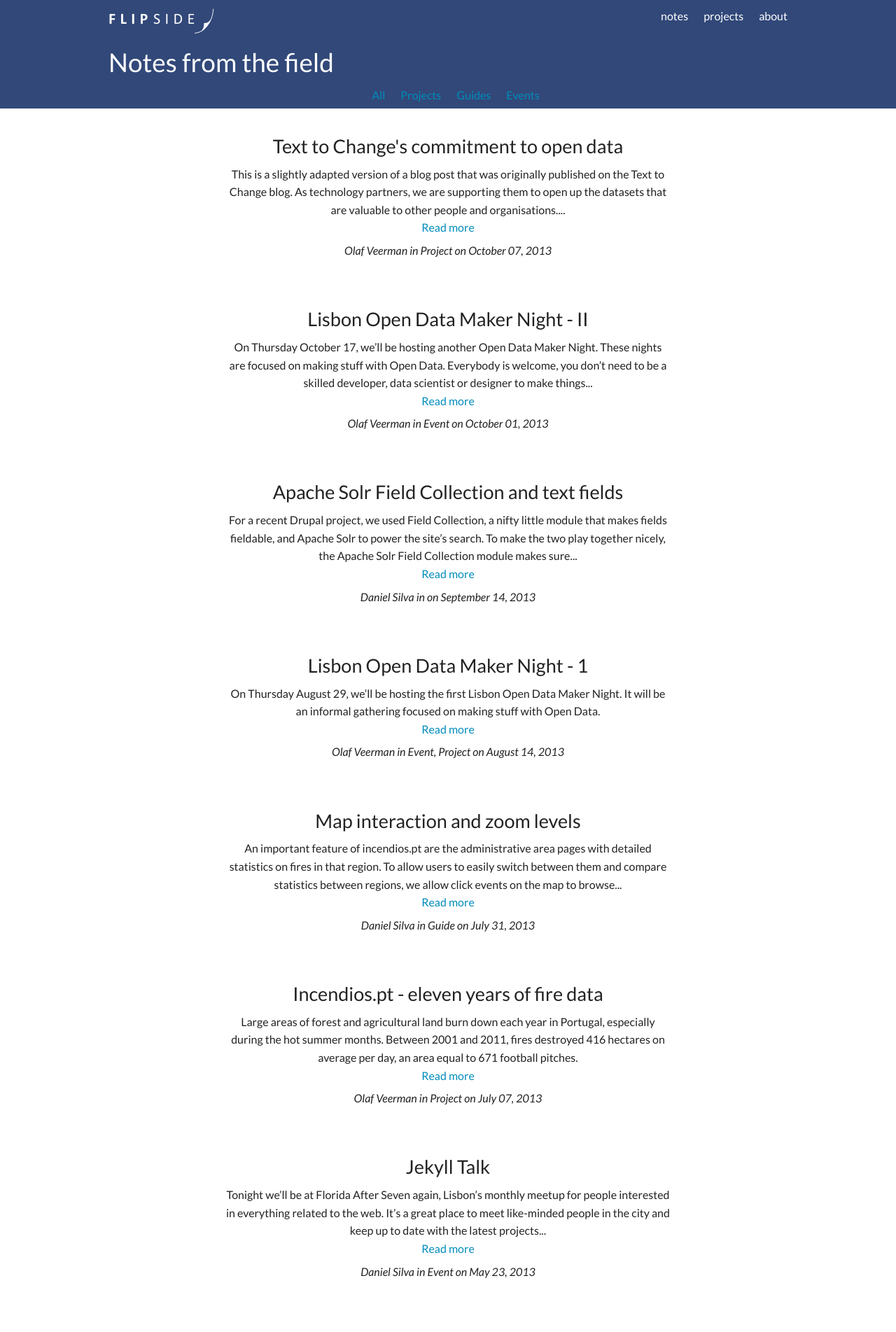
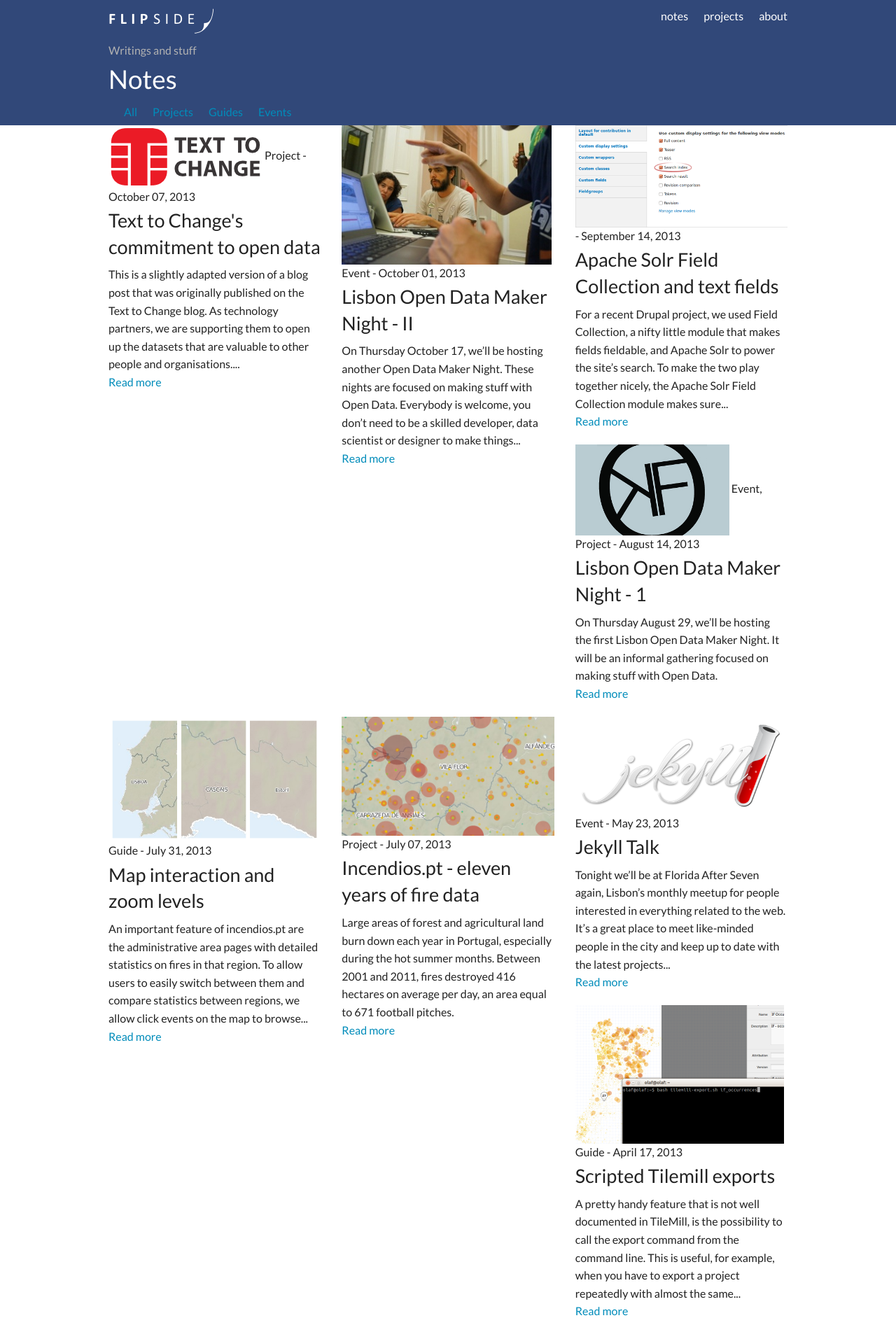
Before and after one commit to flipside-org/flipside.org, a Jekyll site: the page built from notes.html, in a window 1280 px wide. Shown: the top 1903 px of the page at 70% size. Built offline with Jekyll 4.4.1, drawn with Linux system fonts in a browser that asks for light colours; some of the changed text lies outside the part shown.

Commit message:
ADd heading and subheading

```diff
--- a/_includes/note_list_element.html
+++ b/_includes/note_list_element.html
@@ -14,7 +14,8 @@
     {% endunless %}
   {% endfor %}
 
-
+  <img class="thumbnail" src="/images/notes/{{ include.note.image }}" />
+  <span class="metadata">{{ filter_list }} - {{ include.note.date | date: "%B %d, %Y" }}</span>
   <a href="{{ url }}">
     <h3>
       {{ include.note.title }}
@@ -24,6 +25,4 @@
     {{ include.note.excerpt | strip_html | truncatewords: 40 }}<br/>
     <a href="{{ url }}">Read more</a>
   </p>
-
-  <span class="metadata">{{ site.data.team[include.note.user].name }} in {{ filter_list }} on {{ include.note.date | date: "%B %d, %Y" }}</span>
 </article>
--- a/_layouts/base.html
+++ b/_layouts/base.html
@@ -57,7 +57,7 @@
           <span class="fs">Flipside</span> - 2013
         </p>
         <p class="technology">
-          Built with Jekyll
+          Built with <a href="http://jekyllrb.com/">Jekyll</a>
         </p>
       </div>
     </div>
--- a/_layouts/case_study.html
+++ b/_layouts/case_study.html
@@ -11,7 +11,10 @@
 <div class="banner">
 {% endif %}
   <div class="row">
-      <h1 class="title">{{ page.title }}</h1>
+      <div class="heading">
+        <span class="subheading">Project</span>
+        <h1 class="title">{{ page.title }}</h1>
+      </div>
     {% if page.featured_image %}
       <div class="featured">
         <img src="/images/projects/{{ page.featured_image }}" />
--- a/_layouts/note.html
+++ b/_layouts/note.html
@@ -10,7 +10,10 @@
 <div class="banner">
 {% endif %}
 	<div class="row">
-    	<h1 class="title">{{ page.title }}</h1>
+    	<div class="heading">
+            <span class="subheading">Note</span>
+            <h1 class="title">{{ page.title }}</h1>
+        </div>
     {% if page.featured_image %}
     	<div class="featured">
     		<img src="/images/notes/{{ page.featured_image }}" />
--- a/_layouts/note_list.html
+++ b/_layouts/note_list.html
@@ -4,7 +4,10 @@
 ---
 <div class="banner">
   <div class="row">
-    <h2 class="title">Notes from the field</h2>
+	<div class="heading">
+		<span class="subheading">Writings and stuff</span>
+    	<h2 class="title">Notes</h2>
+    </div>
     {% include filters.html active_filter=page.filter_name %}
     </div>
 </div>
```
Also changed, not shown: src/sass/_layout.scss (+5 -9 lines), src/sass/_styles.scss (+3 -21 lines), css/app.css.
